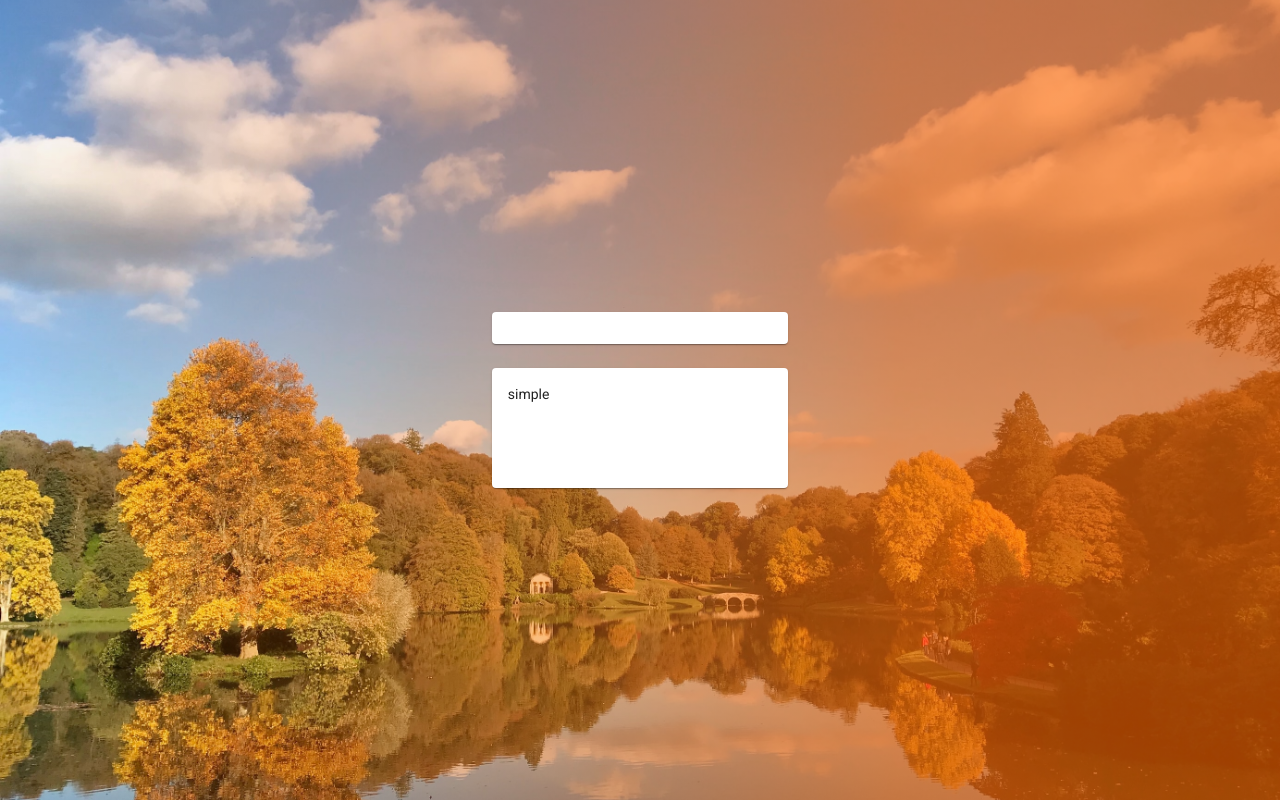
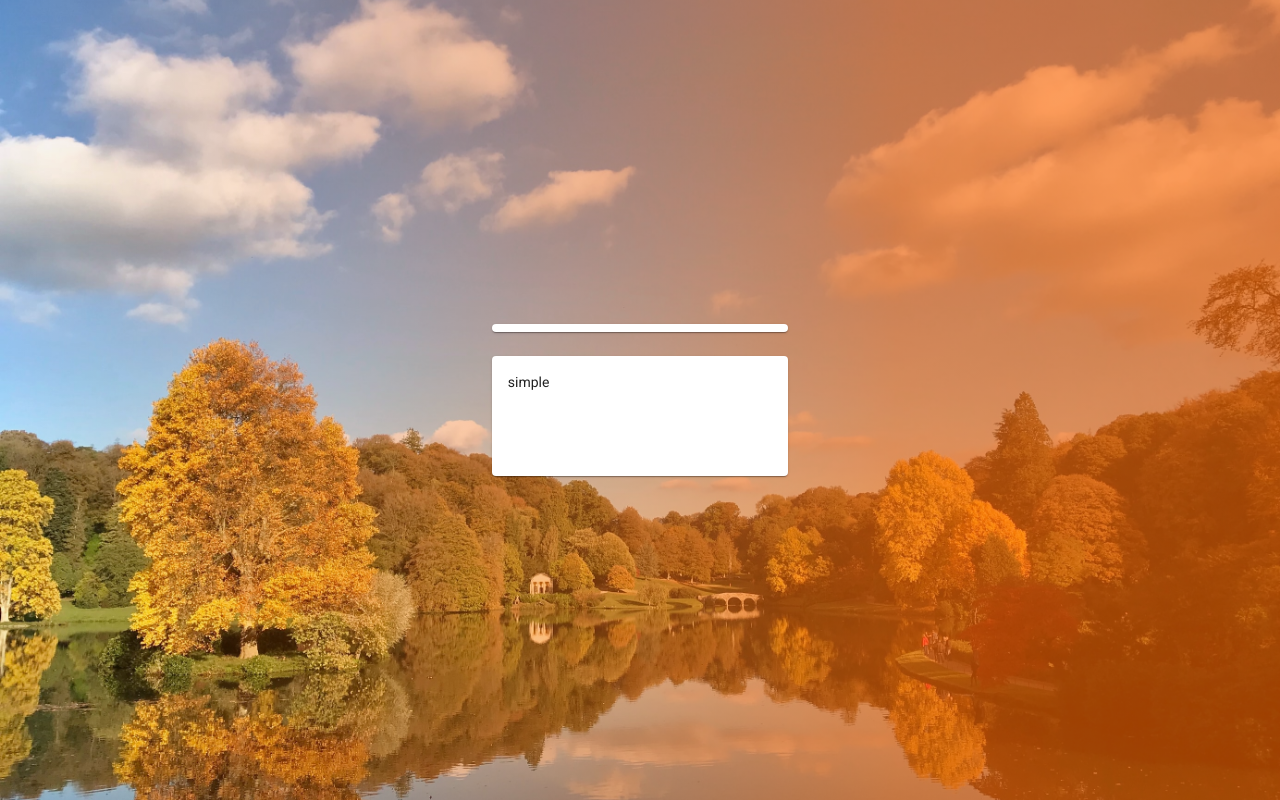
Before and after one commit to bhormilind/WeatherPWA, an Angular app: page / in a window 1280 px wide. Built offline with nearby package versions, Linux system fonts and the light colour scheme.

Commit message:
Css Adjustments

```diff
--- a/src/app/weather/weather-home/weather-home.component.html
+++ b/src/app/weather/weather-home/weather-home.component.html
@@ -2,7 +2,7 @@
   <div class="container-fluid d-flex justify-content-center align-items-center">
     <div class="w-25">
       <div class="mx-2" >
-        <mat-card>
+        <mat-card class="br px-4 pt-2">
 
         </mat-card>
       </div>
--- a/src/app/weather/weather-home/weather-home.component.scss
+++ b/src/app/weather/weather-home/weather-home.component.scss
@@ -18,3 +18,8 @@
   justify-content: center;
   align-items: center;
 }
+
+.br {
+  border-radius: 50px;
+  padding: 0;
+}
```
